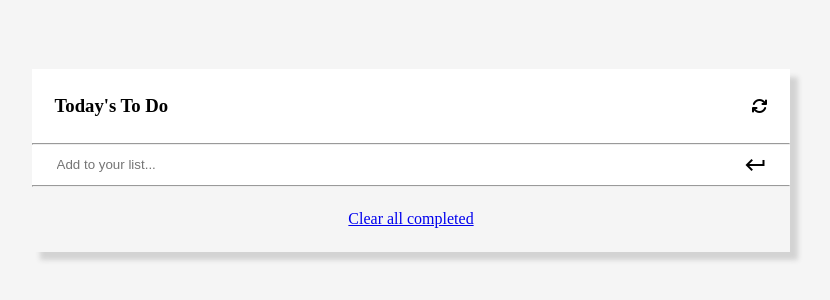
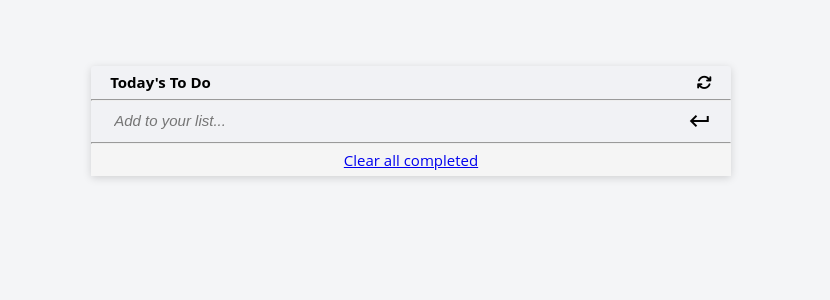
Before and after one commit to chaw-bot/toDoList, a website built with webpack: page src/index.html in a window 1280 px wide. Shown: the part 184-484 px from the top of the page, without its empty margins (229-1059 px from the left). Built offline with nearby package versions, Linux system fonts and the light colour scheme.

Commit message:
update styles

```diff
--- a/src/style.css
+++ b/src/style.css
@@ -1,11 +1,24 @@
+
+* {
+  margin: 0;
+  padding: 0;
+  font-family: 'Open Sans', sans-serif;
+  font-size: 15px;
+  line-height: 20px;
+}
+
 body {
-  background-color: whitesmoke;
+  padding-top: 250px;
+  background-color: #f4f5f7;
 }
 
 .container {
-  margin: 20%;
-  background-color: #fff;
-  box-shadow: 8px 8px 5px #d3d3d3;
+  width: 50%;
+  margin: auto;
+  background-color: #f1f2f5;
+  border-radius: 3px;
+  box-sizing: border-box;
+  box-shadow: 0 2px 8px rgb(0 0 0 / 15%);
 }
 
 .header {
@@ -41,8 +54,22 @@ body {
   text-align: center;
   padding: 1% 3% 1% 3%;
   background-color: whitesmoke;
+  text-decoration: none;
 }
 
 hr {
   margin: 0;
 }
+
+.input input {
+  font-style: italic;
+  outline: none;
+  border: none;
+  padding: 4px;
+  width: 500px;
+  background-color: #f1f2f5;
+}
+
+.delete:hover {
+  cursor: pointer;
+}
```
